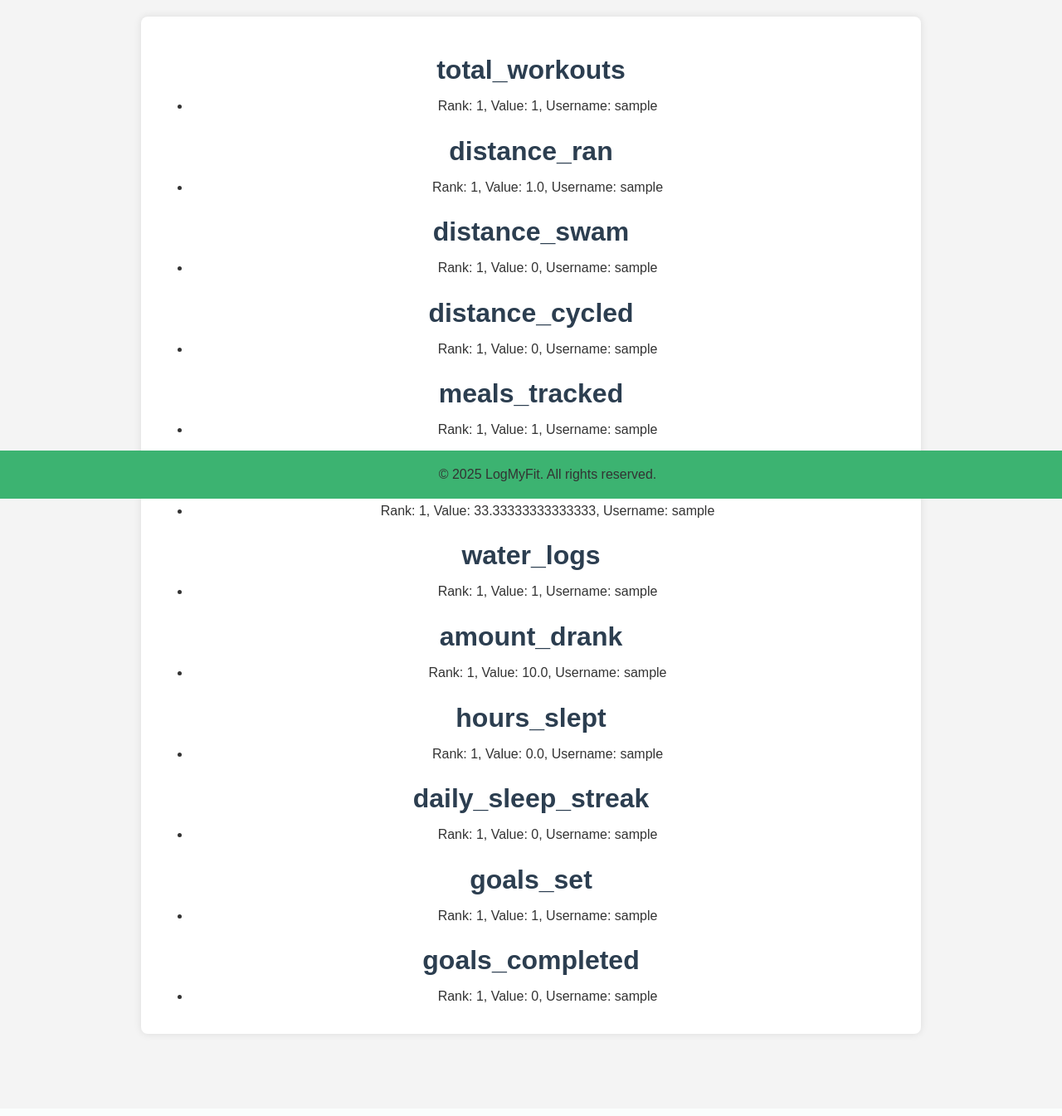
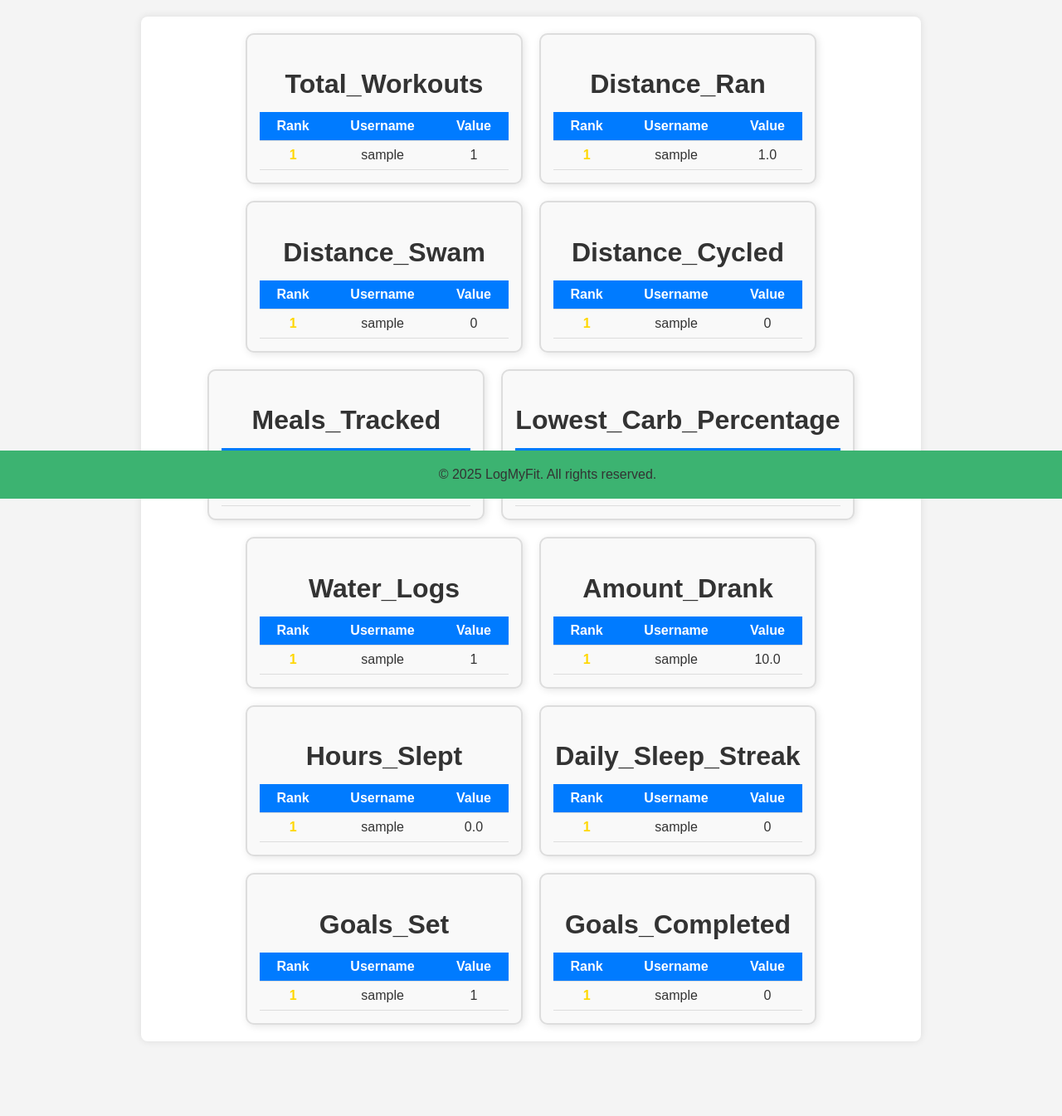
Before and after one commit to csweenz/Capstone, a Django app: page /leaderboards/ in a window 1280 px wide. Shown: the part 199-1544 px from the top of the page at 83% size. Before the commit the page ends 1450 px from the top, so only its background shows below. Run offline with Django 5.2, Linux system fonts and the light colour scheme; tables that the repository leaves empty hold one stand-in row (values such as "Sample post").

Commit message:
Implement Leaderboard UI

```diff
--- a/capstoneproject/LogMyFit/templates/leaderboards.html
+++ b/capstoneproject/LogMyFit/templates/leaderboards.html
@@ -1,21 +1,76 @@
-{% extends "base.html"%}
+{% extends "base.html" %}
 {% block title %}Leaderboards{% endblock %}
 
 {% load static %}
 
 {% block extra_css %}
     <link rel="stylesheet" href="{% static 'css/dashboard.css' %}">
+    <style>
+        .leaderboard-container {
+            display: flex;
+            flex-wrap: wrap;
+            gap: 20px;
+            justify-content: center;
+        }
+
+        .leaderboard {
+            border: 2px solid #ddd;
+            border-radius: 10px;
+            padding: 15px;
+            background-color: #f9f9f9;
+            box-shadow: 2px 2px 10px rgba(0, 0, 0, 0.1);
+            min-width: 300px;
+        }
+
+        .leaderboard h2 {
+            text-align: center;
+            color: #333;
+        }
+
+        table {
+            width: 100%;
+            border-collapse: collapse;
+        }
+
+        th, td {
+            padding: 8px;
+            text-align: center;
+            border-bottom: 1px solid #ddd;
+        }
+
+        th {
+            background-color: #007bff;
+            color: white;
+        }
+
+        .gold { color: gold; font-weight: bold; }
+        .silver { color: silver; font-weight: bold; }
+        .bronze { color: #cd7f32; font-weight: bold; }
+    </style>
 {% endblock %}
 
 {% block content %}
+<div class="leaderboard-container">
     {% for metric, ranking_list in leaderboards.items %}
     <div class="leaderboard">
-        <h2>{{ metric }}</h2>
-        <ul>
+        <h2>{{ metric|title }}</h2>
+        <table>
+            <tr>
+                <th>Rank</th>
+                <th>Username</th>
+                <th>Value</th>
+            </tr>
             {% for entry in ranking_list %}
-                <li>Rank: {{ entry.rank }}, Value: {{ entry.value }}, Username: {{ entry.username }}</li>
+            <tr>
+                <td class="{% if entry.rank == 1 %}gold{% elif entry.rank == 2 %}silver{% elif entry.rank == 3 %}bronze{% endif %}">
+                    {{ entry.rank }}
+                </td>
+                <td>{{ entry.username }}</td>
+                <td>{{ entry.value }}</td>
+            </tr>
             {% endfor %}
-        </ul>
+        </table>
     </div>
-{% endfor %}
-    {% endblock %}
+    {% endfor %}
+</div>
+{% endblock %}
```
